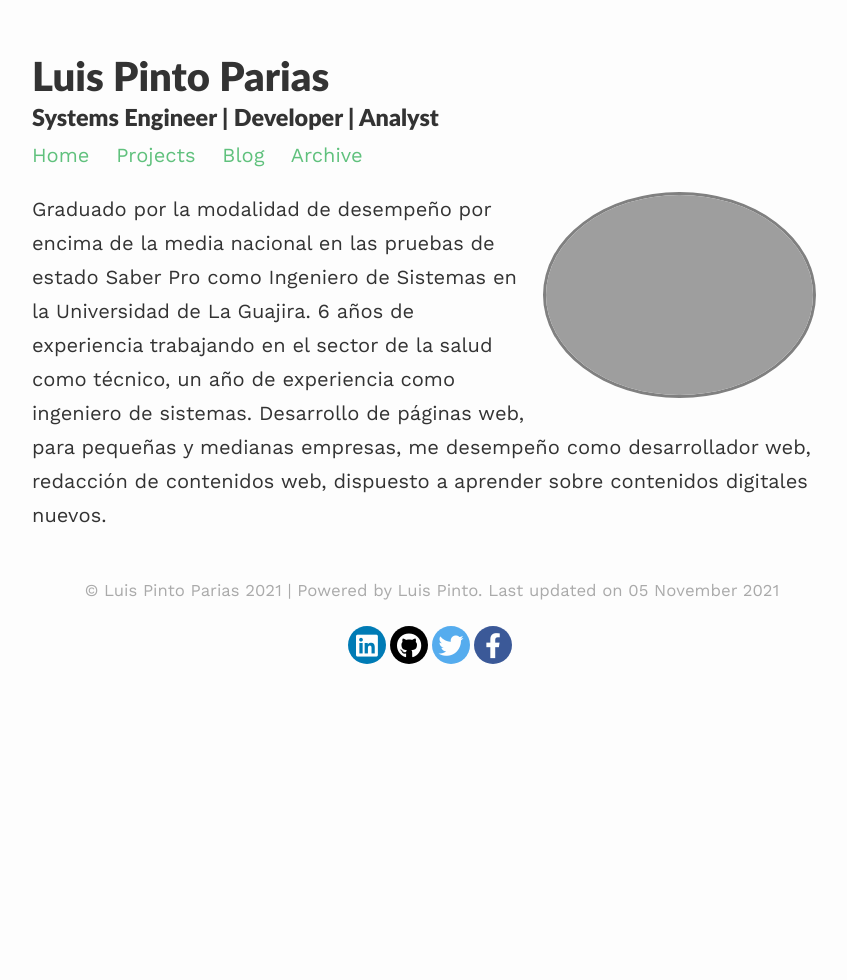
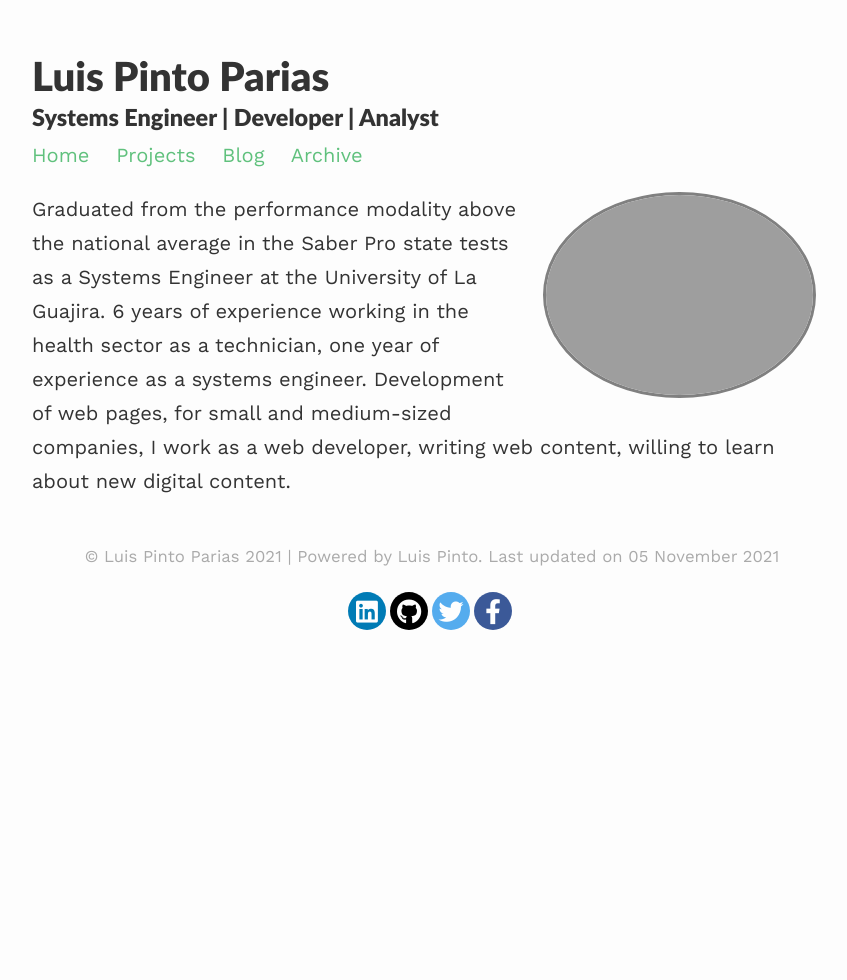
Before and after one commit to luispp97/luismpinto-p, a Jekyll site: the page built from index.md, in a window 1280 px wide. Shown: the whole page, without its empty margins (208-1055 px from the left). Built offline with Jekyll 4.4.1, drawn with Linux system fonts in a browser that asks for light colours; nearby versions of some CDN libraries.

Commit message:
index.md: changed

```diff
--- a/index.md
+++ b/index.md
@@ -7,4 +7,4 @@ profile:
 published: true
 ---
 
-Graduado por la modalidad de desempeño por encima de la media nacional en las pruebas de estado Saber Pro como Ingeniero de Sistemas en la Universidad de La Guajira. 6 años de experiencia trabajando en el sector de la salud como técnico, un año de experiencia como ingeniero de sistemas. Desarrollo de páginas web, para pequeñas y medianas empresas, me desempeño como desarrollador web, redacción de contenidos web, dispuesto a aprender sobre contenidos digitales nuevos.
+Graduated from the performance modality above the national average in the Saber Pro state tests as a Systems Engineer at the University of La Guajira. 6 years of experience working in the health sector as a technician, one year of experience as a systems engineer. Development of web pages, for small and medium-sized companies, I work as a web developer, writing web content, willing to learn about new digital content.
```
